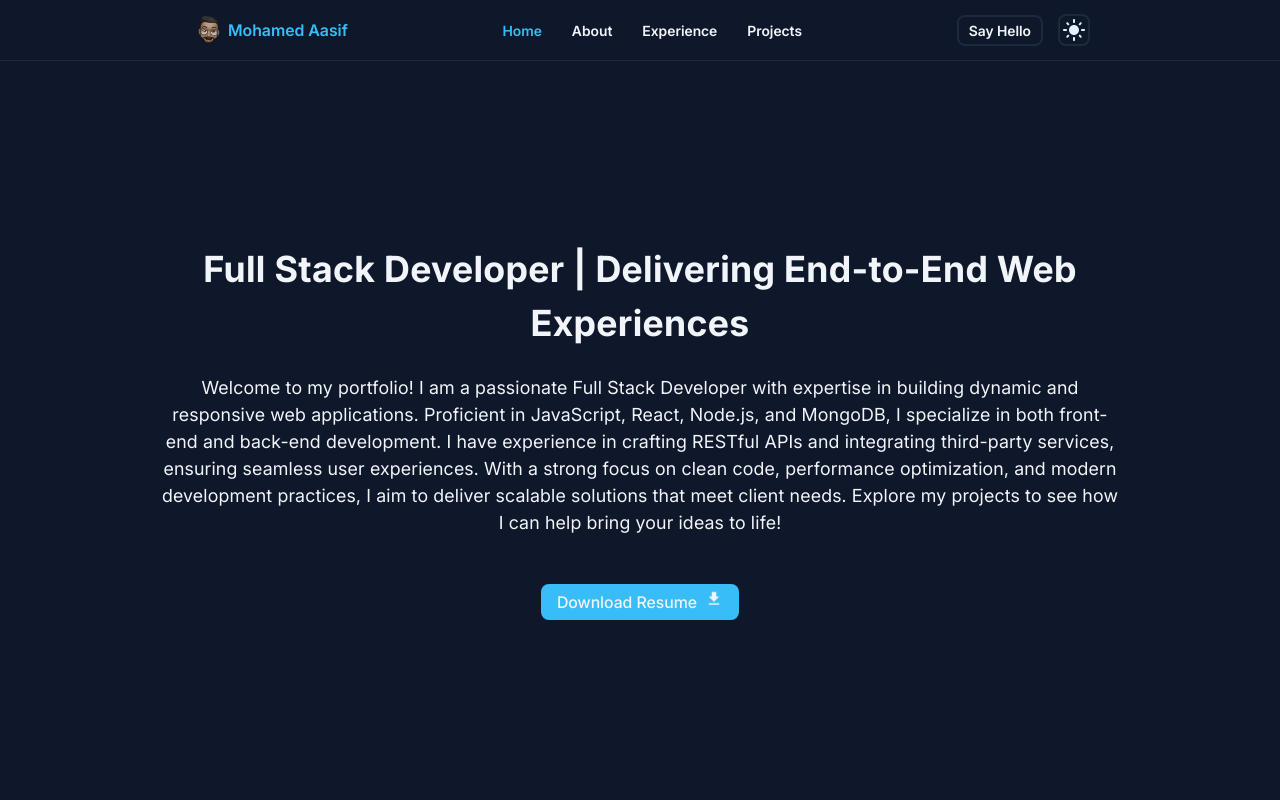
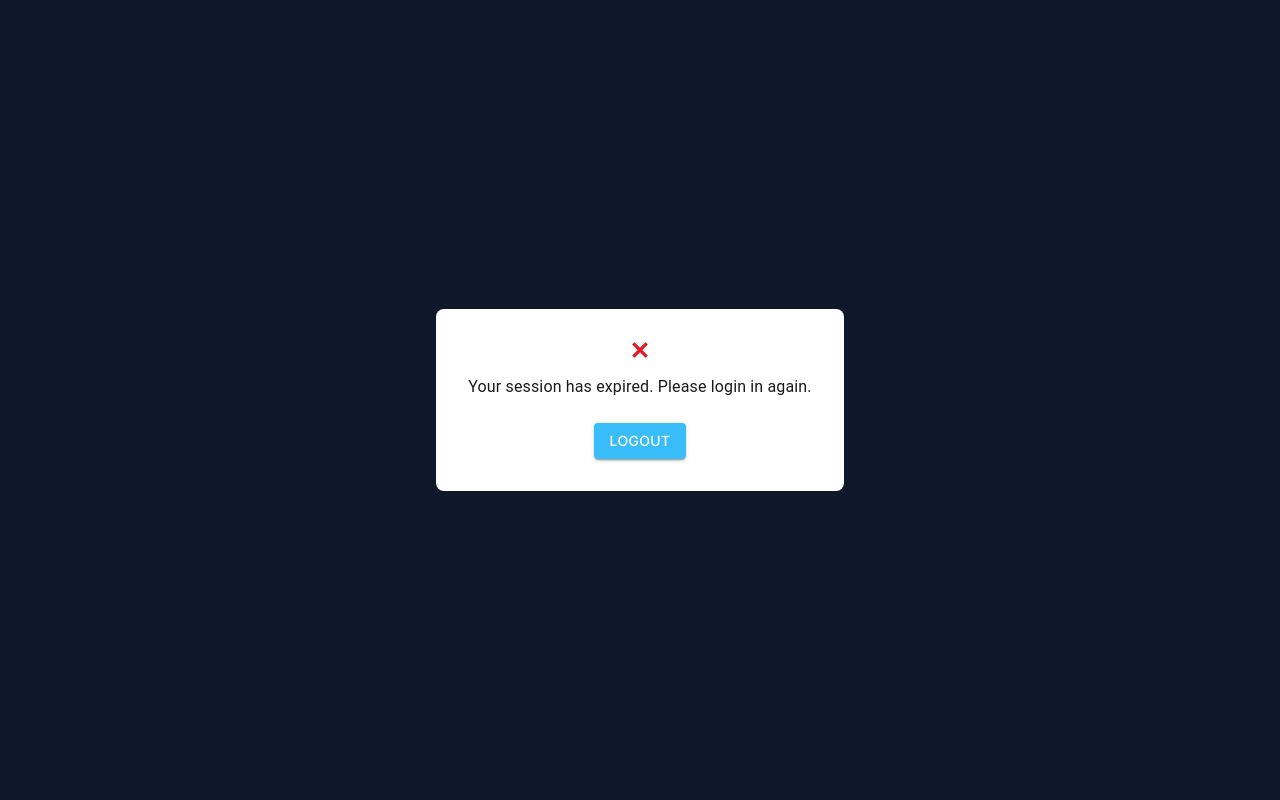
Before and after one commit to mohamedaasif/portfolio, a React (Create React App) app: page /session-expired in a window 1280 px wide. Shown: the top 800 px of the page. Built offline with nearby package versions, Linux system fonts and the light colour scheme; sample sign-in values are in the browser's storage.

Commit message:
add session expired UI and route

```diff
--- a/src/AppRoutes.tsx
+++ b/src/AppRoutes.tsx
@@ -12,6 +12,7 @@ import { useRef, useState, useEffect } from "react";
 import Signup from "./pages/LoginAndSignup/Signup";
 import AdminDashboard from "./pages/AdminDashboard/AdminDashboard";
 import { ProtectedRoute, PublicRoute } from "./ProtectedRoute";
+import SessionExpired from "./pages/SessionExpired/SessionExpired";
 
 const AppRoutes = () => {
   const location = useLocation();
@@ -68,7 +69,12 @@ const AppRoutes = () => {
   }, [scrollingByUser]);
 
   // Define routes where layout should be hidden
-  const hideLayoutRoutes = ["/login", "/signup", "/dashboard"];
+  const hideLayoutRoutes = [
+    "/login",
+    "/signup",
+    "/dashboard",
+    "/session-expired",
+  ];
   const shouldHideLayout = hideLayoutRoutes.includes(location.pathname);
 
   return (
@@ -80,6 +86,7 @@ const AppRoutes = () => {
         </Route>
         <Route element={<ProtectedRoute />}>
           <Route path="/dashboard" element={<AdminDashboard />} />
+          <Route path="/session-expired" element={<SessionExpired />} />
         </Route>
       </Routes>
 
--- /dev/null
+++ b/src/pages/SessionExpired/SessionExpired.tsx
@@ -0,0 +1,63 @@
+import { Button, Typography } from "@mui/material";
+import { Box } from "@mui/system";
+import errorImg from "../../assets/error.png";
+import { useNavigate } from "react-router-dom";
+
+const SessionExpired = () => {
+  const navigate = useNavigate();
+  const handleLogout = () => {
+    localStorage.clear();
+    sessionStorage.clear();
+    navigate("/login");
+  };
+  return (
+    <Box
+      sx={{
+        width: "100%",
+        height: "100vh",
+        display: "flex",
+        alignItems: "center",
+        justifyContent: "center",
+      }}
+    >
+      <Box
+        sx={{
+          borderRadius: "8px",
+          background: "var(--light_card_bg_color)",
+          padding: "16px 32px 32px",
+          width: "fit-content",
+          display: "flex",
+          alignItems: "center",
+          justifyContent: "center",
+          flexDirection: "column",
+        }}
+      >
+        <Box component="img" src={errorImg} alt="errorImg" width="50px" />
+        <Typography
+          sx={{
+            color: "var(--light_primary_text_color)",
+          }}
+        >
+          Your session has expired. Please login in again.
+        </Typography>
+        <Button
+          variant="contained"
+          sx={{
+            width: "fit-content",
+            mt: "24px",
+            fontFamily: "var(--ff-medium)",
+            background: "var(--dark_accent_color)",
+            "&:hover": {
+              background: "var(--dark_accent_hover_color)",
+            },
+          }}
+          onClick={handleLogout}
+        >
+          Logout
+        </Button>
+      </Box>
+    </Box>
+  );
+};
+
+export default SessionExpired;
--- a/src/utils/apiEndpoints.ts
+++ b/src/utils/apiEndpoints.ts
@@ -1,2 +1,3 @@
 export const getAllProjectsApi = "/api/project/get/";
 export const deleteProject = "/api/project/delete/";
+export const loginApiUrl = "/api/auth/login";
```
Also changed, not shown: src/assets/error.png (added).
